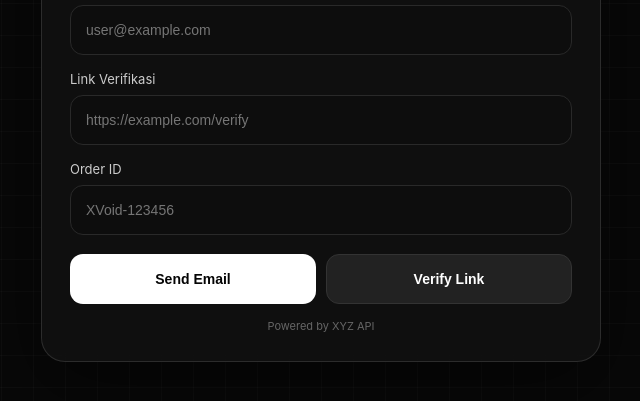
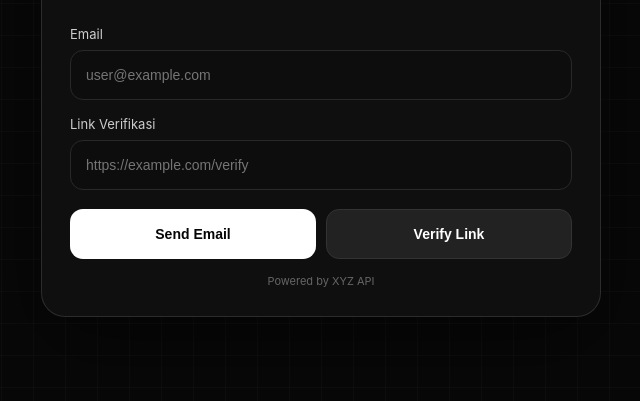
Before and after one commit to xyz-kings/Tes-C-, a website: page index.html in a window 1280 px wide. Shown: the part 317-718 px from the top of the page, without its empty margins (319-959 px from the left). Drawn offline with Linux system fonts and the light colour scheme.

Commit message:
Update index.html

```diff
--- a/index.html
+++ b/index.html
@@ -72,9 +72,6 @@
 
     <label for="link">Link Verifikasi</label>
     <input id="link" type="url" placeholder="https://example.com/verify">
-
-    <label for="orderid">Order ID</label>
-    <input id="orderid" type="text" placeholder="XVoid-123456">
 
     <div class="buttons">
       <button id="sendBtn" onclick="sendEmail()">Send Email</button>
```
